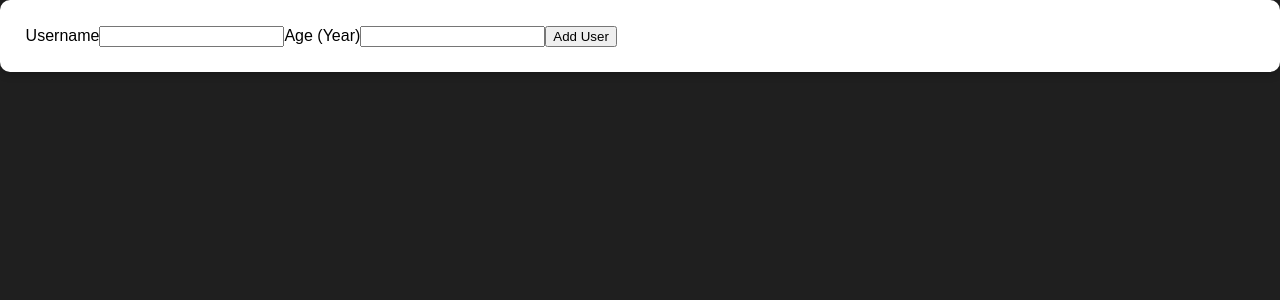
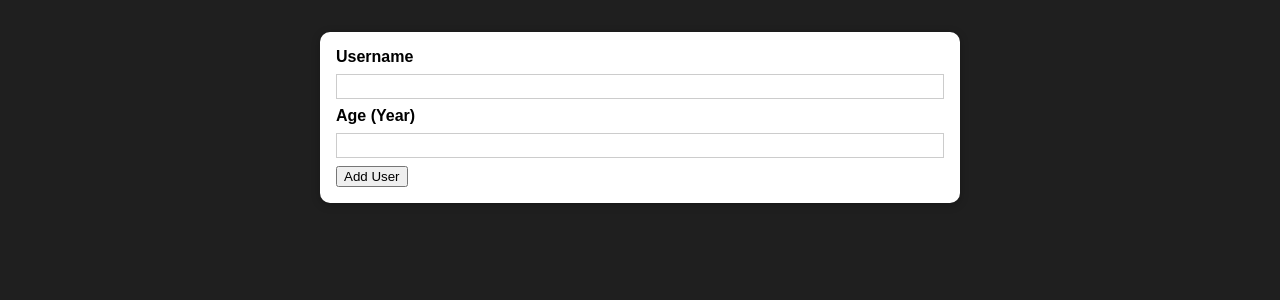
Before and after one commit to maryamghorbani/AddUsers, a React (Create React App) app: page / in a window 1280 px wide. Shown: the top 300 px of the page. Built offline with nearby package versions, Linux system fonts and the light colour scheme.

Commit message:
add styles to card dynamicly

```diff
--- a/src/components/UI/Card.js
+++ b/src/components/UI/Card.js
@@ -5,7 +5,7 @@
 
 const Card = props => {
     return (
-        <div className={classes.card}>
+        <div className={`${classes.card} ${props.className}`}>
             {props.children}
         </div>
     )
--- a/src/components/UI/Card.module.css
+++ b/src/components/UI/Card.module.css
@@ -2,5 +2,4 @@
     background-color: white;
     border-radius: 10px;
     box-shadow: 0 2px 8px rgba(0, 0, 0, 0.26);
-    padding: 2%;
 }
--- a/src/components/Users/AddUser.js
+++ b/src/components/Users/AddUser.js
@@ -2,6 +2,9 @@
 
 // import components
 import Card from "../UI/Card";
+
+//import styles
+import classes from "./AddUser.module.css"
 
 const AddUser = props => {
 
@@ -9,7 +12,7 @@
         event.preventDefault();
     }
     return (
-        <Card>
+        <Card className={classes.input}>
             <form onSubmit={addUserHandler}>
                 <label htmlFor="username">Username</label>
                 <input id="username" type="text"/>
--- /dev/null
+++ b/src/components/Users/AddUser.module.css
@@ -0,0 +1,26 @@
+.input {
+  margin: 2rem auto;
+  padding: 1rem;
+  width: 90%;
+  max-width: 40rem;
+}
+
+.input label {
+  display: block;
+  font-weight: bold;
+  margin-bottom: 0.5rem;
+}
+
+.input input {
+  font: inherit;
+  display: block;
+  width: 100%;
+  border: 1px solid #ccc;
+  padding: 0.15rem;
+  margin-bottom: 0.5rem;
+}
+
+.input input:focus {
+  outline: none;
+  border-color: #4f005f;
+}
```
